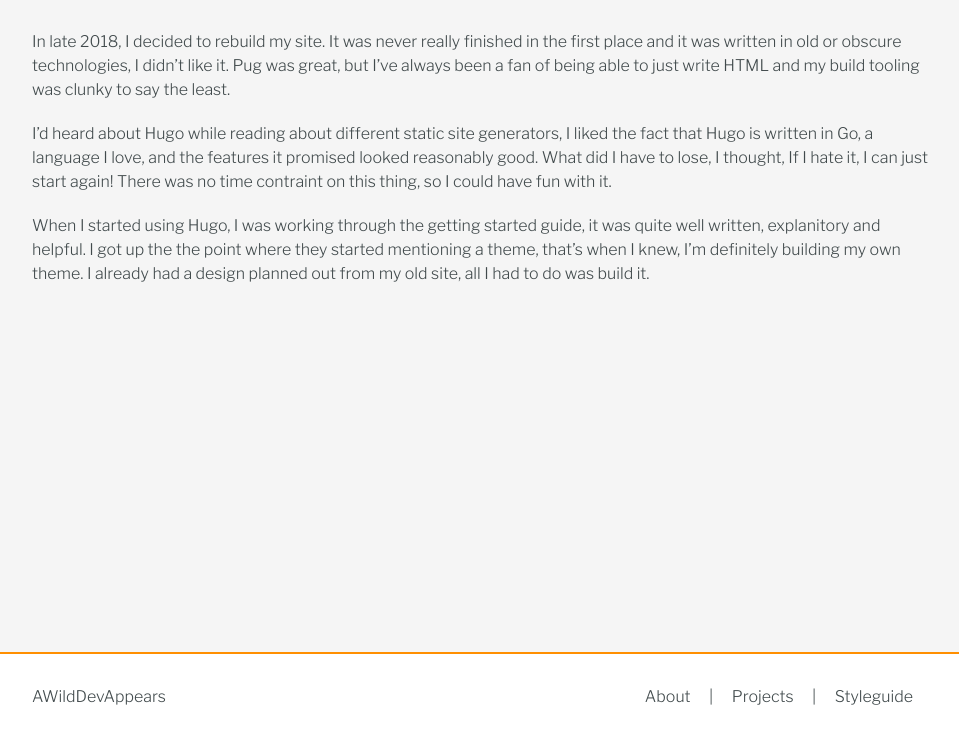
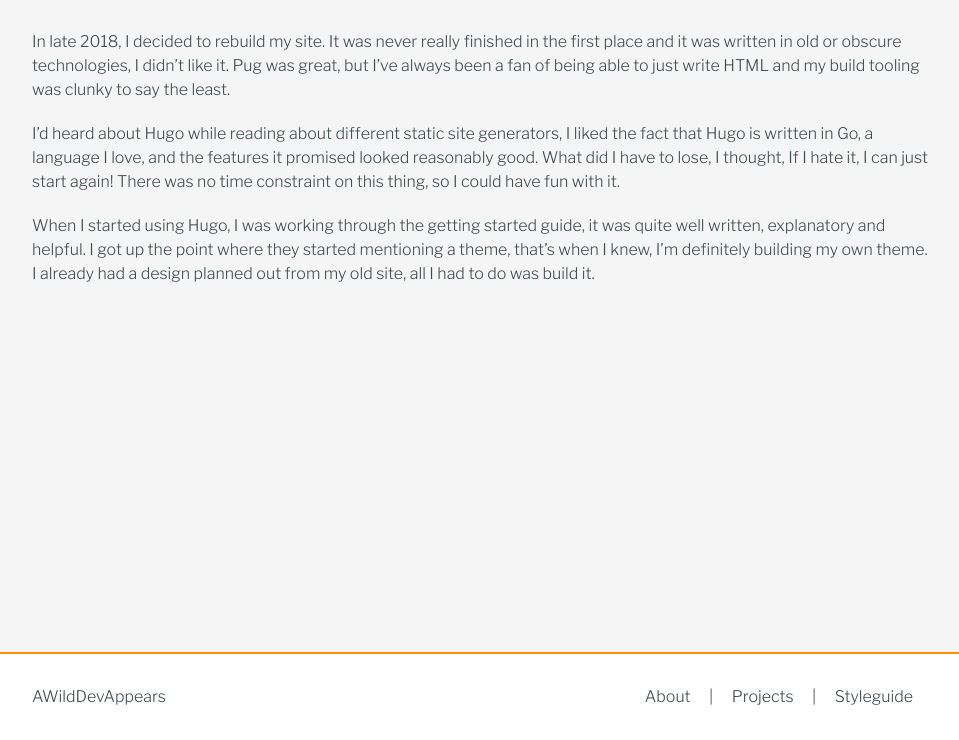
Before and after one commit to AWildDevAppears/awilddevappears.github.io, a plain HTML site: page blog/my-experience-with-hugo/index.html in a window 1280 px wide. Shown: the part 60-800 px from the top of the page, without its empty margins (160-1119 px from the left). Drawn offline with nearby package versions, Linux system fonts and the light colour scheme.

Commit message:
rebuilding site Tue Feb 19 15:51:58 GMT 2019

```diff
--- a/blog/my-experience-with-hugo/index.html
+++ b/blog/my-experience-with-hugo/index.html
@@ -38,9 +38,9 @@
         <h1>My Experience With Hugo</h1>
         <p>In late 2018, I decided to rebuild my site. It was never really finished in the first place and it was written in old or obscure technologies, I didn&rsquo;t like it. Pug was great, but I&rsquo;ve always been a fan of being able to just write HTML and my build tooling was clunky to say the least.</p>
 
-<p>I&rsquo;d heard about Hugo while reading about different static site generators, I liked the fact that Hugo is written in Go, a language I love, and the features it promised looked reasonably good. What did I have to lose, I thought, If I hate it, I can just start again! There was no time contraint on this thing, so I could have fun with it.</p>
+<p>I&rsquo;d heard about Hugo while reading about different static site generators, I liked the fact that Hugo is written in Go, a language I love, and the features it promised looked reasonably good. What did I have to lose, I thought, If I hate it, I can just start again! There was no time constraint on this thing, so I could have fun with it.</p>
 
-<p>When I started using Hugo, I was working through the getting started guide, it was quite well written, explanitory and helpful. I got up the the point where they started mentioning a theme, that&rsquo;s when I knew, I&rsquo;m definitely building my own theme. I already had a design planned out from my old site, all I had to do was build it.</p>
+<p>When I started using Hugo, I was working through the getting started guide, it was quite well written, explanatory and helpful. I got up the point where they started mentioning a theme, that&rsquo;s when I knew, I&rsquo;m definitely building my own theme. I already had a design planned out from my old site, all I had to do was build it.</p>
 
 
 
```
